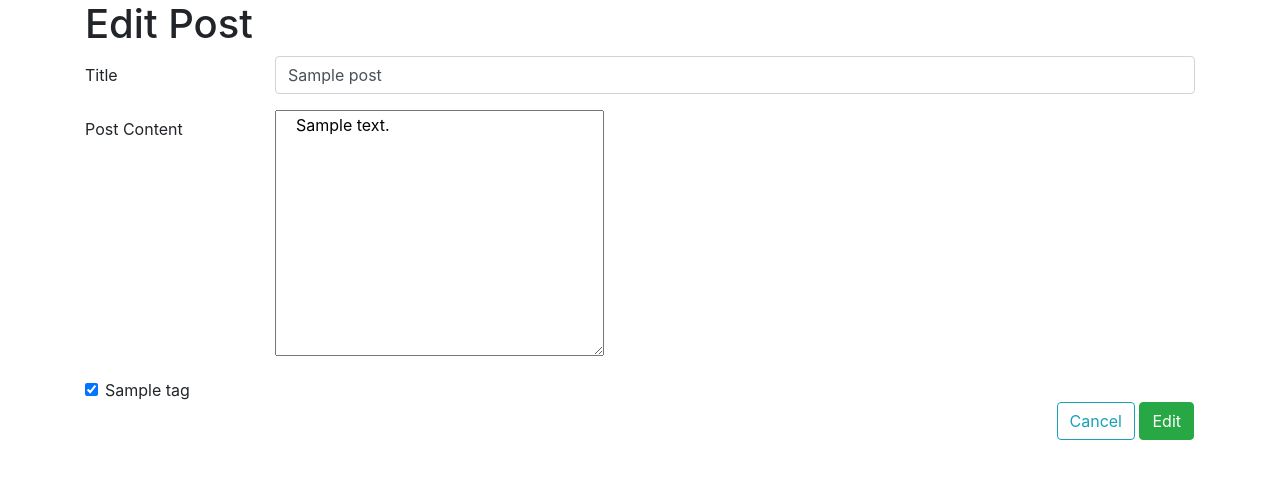
After one commit to hvanlear/blogly, a Flask app: page /posts/1/edit in a window 1280 px wide. The commit adds this page. Shown: the top 479 px of the page. Run offline with Flask 2, Linux system fonts and the light colour scheme; tables that the repository leaves empty hold one stand-in row (values such as "Sample post"); some libraries are stand-ins or nearby versions.

Commit message:
added post tag feature

```diff
--- a/app.py
+++ b/app.py
@@ -1,4 +1,4 @@
-from models import db, connect_db, User, Post
+from models import db, connect_db, User, Post, Tag, PostTag
 from flask_debugtoolbar import DebugToolbarExtension
 from flask import Flask, request, redirect, render_template, flash
 
@@ -14,7 +14,9 @@ connect_db(app)
 @app.route('/')
 def root():
     """Homepage redirects to User List """
-    return redirect('/users')
+
+    posts = Post.query.order_by(Post.created_at.desc()).limit(5).all()
+    return render_template('home.html', posts=posts)
 
 
 @app.route('/users')
@@ -25,7 +27,7 @@ def users_index():
 
 @app.route('/users/new', methods=["GET"])
 def users_new_form():
-    return render_template('create_user.html')
+    return render_template('users/create_user.html')
 
 
 @app.route('/users/new', methods=["POST"])
@@ -45,14 +47,14 @@ def create_new_user():
 def show_user(user_id):
     """show details about single user"""
     user = User.query.get_or_404(user_id)
-    return render_template('user_details.html', user=user)
+    return render_template('users/user_details.html', user=user)
 
 
 @app.route('/users/<int:user_id>/edit')
 def edit_user(user_id):
     """show user edit form"""
     user = User.query.get_or_404(user_id)
-    return render_template('edit_user.html', user=user)
+    return render_template('users/edit_user.html', user=user)
 
 
 @app.route('/users/<int:user_id>/edit', methods=['POST'])
@@ -83,25 +85,38 @@ def user_delete(user_id):
 @app.route('/users/<int:user_id>/posts/new', methods=["GET"])
 def new_post_form(user_id):
     user = User.query.get_or_404(user_id)
-    return render_template('create_post.html', user=user)
+    tags = Tag.query.all()
+    return render_template('posts/create_post.html', user=user, tags=tags)
 
 
 @app.route('/users/<int:user_id>/posts/new', methods=['POST'])
 def create_new_post(user_id):
     title = request.form['title']
     content = request.form['content']
-    new_post = Post(title=title, content=content, user_id=user_id)
+    tag_ids = [int(num) for num in request.form.getlist('tags')]
+    tags = Tag.query.filter(Tag.id.in_(tag_ids)).all()
+    new_post = Post(title=title, content=content, user_id=user_id, tags=tags)
 
     db.session.add(new_post)
     db.session.commit()
+    flash(f"Post '{new_post.title}' added.")
     # fix this redirect
-    return redirect(f'/posts/{new_post.id}')
+    return redirect(f'/users/{user_id}')
 
 
 @app.route('/posts/<int:post_id>', methods=['GET'])
 def show_post(post_id):
     post = Post.query.get_or_404(post_id)
-    return render_template('post_content.html', post=post)
+    return render_template('posts/post_content.html', post=post)
+
+
+@app.route('/posts/<int:post_id>/edit')
+def posts_edit(post_id):
+    """"show a form to edit an existing post"""
+
+    post = Post.query.get_or_404(post_id)
+    tags = Tag.query.all()
+    return render_template('posts/edit_post.html', post=post, tags=tags)
 
 
 @app.route('/posts/<int:post_id>/delete', methods=['POST'])
@@ -111,3 +126,21 @@ def delete_post(post_id):
     db.session.commit()
 
     return redirect('/users')
+
+######################## Tag Routes ###################################
+
+
+@app.route('/tags', methods=['GET'])
+def show_tags():
+    tags = Tag.query.order_by(Tag.name).all()
+    return render_template("tags.html", tags=tags)
+
+
+@app.route('/tags/<int:tag_id>', methods=['GET'])
+def tag_details(tag_id):
+    tag = Tag.query.get_or_404(tag_id)
+    return render_template('tag_details.html', tag=tag)
+
+
+# @app.route('/tags/new')
+# def show_tag_form
--- /dev/null
+++ b/templates/posts/edit_post.html
@@ -0,0 +1,65 @@
+{% extends 'base.html' %} {% block title %} Blogly {% endblock %} {% block
+content %}
+
+<h1>Edit Post</h1>
+
+<form action="/posts/{{ post.id }}/edit" method="post">
+  <div class="form-group row">
+    <label for="title" class="col-sm-2 col-form-label">Title</label>
+    <div class="col-sm-10">
+      <input
+        type="text"
+        id="title"
+        value="{{post.title}}"
+        class="form-control"
+      />
+    </div>
+  </div>
+
+  <div class="form-group row">
+    <label for="content" class="col-sm-2 col-form-label">Post Content</label>
+    <div class="col-sm-10">
+      <textarea name="content" id="content" cols="30" rows="10">
+    {{ post.content}}   </textarea
+      >
+    </div>
+  </div>
+
+  <div class="form-check">
+    {% for tag in tags %}
+    <div>
+      <input
+        class="form-check-input"
+        type="checkbox"
+        value="{{ tag.id }}"
+        id="tag_{{ tag.id }}"
+        {%
+        if
+        tag
+        in
+        post.tags
+        %}checked{%
+        endif
+        %}
+        name="tags"
+      />
+      <label class="form-check-label" for="tag_{{ tag.id }}">
+        {{ tag.name }}
+      </label>
+    </div>
+    {% endfor %}
+  </div>
+
+  <div class="form-group row">
+    <div class="ml-auto mr-3">
+      <a href="/users/{{ post.user_id }}" class="btn btn-outline-info">
+        Cancel
+      </a>
+      <button type="submit" class="btn btn-success">
+        Edit
+      </button>
+    </div>
+  </div>
+</form>
+
+{% endblock %}
```
Also changed, not shown: models.py (+24 -0 lines), seed.py (+16 -1 lines), templates/home.html (added, +14 -0 lines), templates/posts/create_post.html (renamed from templates/create_post.html, +18 -1 lines), templates/posts/post_content.html (renamed from templates/post_content.html, +8 -1 lines), templates/tags/tag_details.html (added, +10 -0 lines), templates/tags/tags.html (added, +11 -0 lines), templates/users/create_user.html (renamed from templates/create_user.html), templates/users/edit_user.html (renamed from templates/edit_user.html), templates/users/user_details.html (renamed from templates/user_details.html).
